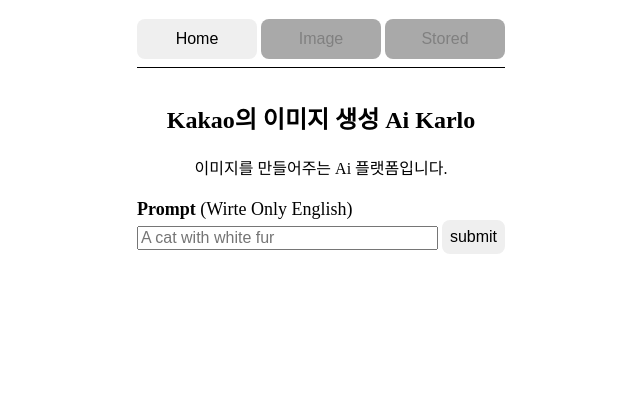
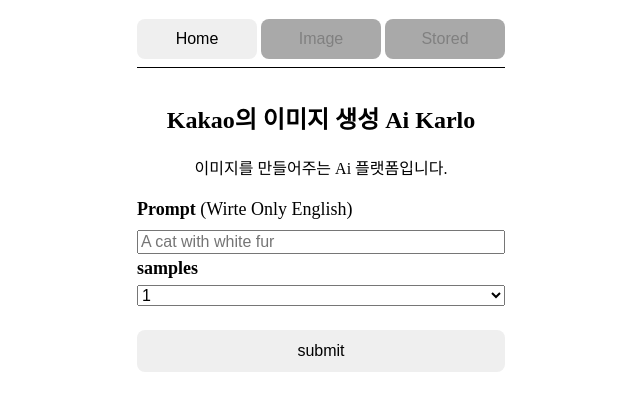
Before and after one commit to f-lab-edu/writing-image-ai, a website built with Vite: page index.html in a window 1280 px wide. Shown: the part 73-484 px from the top of the page, without its empty margins (319-959 px from the left). Built offline with nearby package versions, Linux system fonts and the light colour scheme; no server answers.

Commit message:
update: samples select box

```diff
--- a/src/page/home.page.ts
+++ b/src/page/home.page.ts
@@ -2,6 +2,7 @@
 import { $app } from '../constants/element';
 import { controller } from '../main';
 import { createIamgeByKarlo } from '../services/karlo.api';
+import { KarloSamples } from '../types/karlo.type';
 import { submitAsyncListener } from '../utils/click';
 
 export default () => {
@@ -11,18 +12,33 @@
         <h2>Kakao의 이미지 생성 Ai Karlo</h2>
         이미지를 만들어주는 Ai 플랫폼입니다.
       </article>
-      <form id="create-image-submit" style="padding-top: 20px">
+      <form id="create-image-submit" style="padding-top: 20px" class="space-y-1">
         <label for="create-image-prompt" style="font-size: 18px;">
           <b>Prompt</b>
           (Wirte Only English)
         </label>
-        <div style="display:flex; width: 100%;">
-          <div style="width: 100%; padding-right: 12px;">
-            <input id="create-image-prompt" style="width: 100%; font-size: 16px; margin-top: 6px" placeholder="A cat with white fur" />
-          </div>
+        <div style="display:flex;">
+          <input id="create-image-prompt" style="width: 100%; font-size: 16px; margin-top: 6px" placeholder="A cat with white fur" />
+        </div>
+        <div>
+          <label for="create-image-samples" style="font-size: 18px;">
+            <b>samples</b>
+          </label>
+          <select name="create-image-samples" id="create-image-samples" style="width: 100%; font-size: 16px; margin-top: 6px;">
+            <option value="1">1</option>
+            <option value="2">2</option>
+            <option value="3">3</option>
+            <option value="4">4</option>
+            <option value="5">5</option>
+            <option value="6">6</option>
+            <option value="7">7</option>
+            <option value="8">8</option>
+          </select>
+        </div>
+        <div style="padding-top:20px">
           ${Button({ id: 'go-image', text: 'submit', className: 'input-button', type: 'submit' })}
         </div>
-      </form>
+        </form>
     </section>
   `;
 
@@ -30,11 +46,14 @@
     seletor: '#create-image-submit',
     callback: async () => {
       const createImageInput = $app.querySelector('#create-image-prompt') as HTMLInputElement;
+      const createImageSample = $app.querySelector('#create-image-samples') as HTMLSelectElement;
       try {
         const prompt = createImageInput.value;
+        const samples = (+createImageSample.value as KarloSamples) ?? 1;
 
         const data = await createIamgeByKarlo({
           prompt,
+          samples,
           return_type: 'base64_string',
         });
 
--- a/src/page/image.page.ts
+++ b/src/page/image.page.ts
@@ -21,12 +21,12 @@
                   ${Button({ id: `go-variations-${image.id}`, text: 'Variation', className: 'job-button' })}
                   ${Button({ id: `store-${image.id}`, text: 'Store', className: 'store-button' })}
                 </div>
-                ${Button({ id: 'go-scale-up', text: 'Scale Up', className: 'job-button' })}
-
             `
             )}
           `
       }
+      <br />
+      ${Button({ id: 'go-scale-up', text: 'Scale Up', className: 'job-button' })}
     </section>
   `;
 
--- a/src/styles/style.css
+++ b/src/styles/style.css
@@ -33,7 +33,9 @@
 }
 
 .input-button {
-  padding: 8px;
+  width: 100%;
+  padding-top: 12px;
+  padding-bottom: 12px;
 }
 
 .store-button {
--- a/src/types/karlo.type.ts
+++ b/src/types/karlo.type.ts
@@ -2,7 +2,7 @@
 type KarloScale = 2 | 4; // 확대 배율, 2 또는 4 중 하나 (기본값: 2)
 type KarloReturnType = 'url' | 'base64_string'; // 결과 반환 형식, 다음 중 하나 url, base64_string (기본값: url)
 type KarloScheduler = 'decoder_ddim_v_prediction' | 'decoder_ddpm_v_prediction'; // 디코더를 통한 노이즈 제거 단계에서 사용할 스케줄러 다음 중 1 (기본값: decoder_ddim_v_prediction), decoder_ddpm_v_prediction
-type KarloSamples = 1 | 2 | 3 | 4 | 5 | 6 | 7 | 8; // 생성할 이미지 수 (기본값: 1, 최소: 1, 최대: 8)
+export type KarloSamples = 1 | 2 | 3 | 4 | 5 | 6 | 7 | 8; // 생성할 이미지 수 (기본값: 1, 최소: 1, 최대: 8)
 
 interface KarloResponseBase {
   id: string;
```
